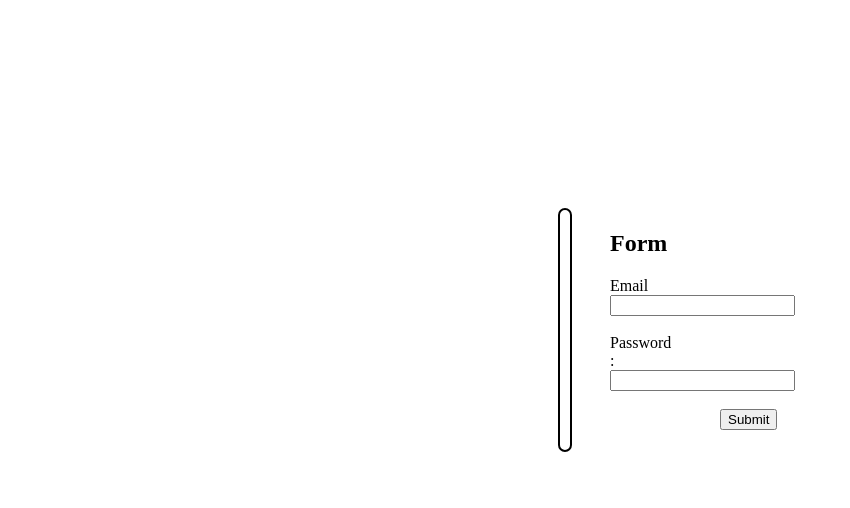
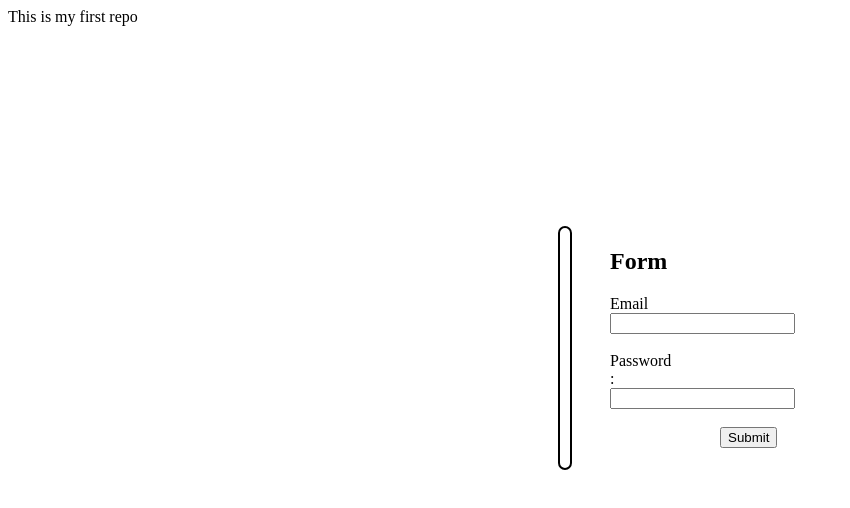
Before and after one commit to Parmeet-19/First-self-made-repo, a plain HTML site: page login.html in a window 1280 px wide. Shown: the whole page, without its empty margins (0-850 px from the left). Drawn offline with Linux system fonts and the light colour scheme.

Commit message:
Login changed

```diff
--- a/login.html
+++ b/login.html
@@ -16,6 +16,7 @@
 }
 </style>
 <body>
+    <div>This is my first repo</div>
     <div class="form">
         <div class="subform">
         <div style=" padding: 0px 0px 20px 50px;">
```
